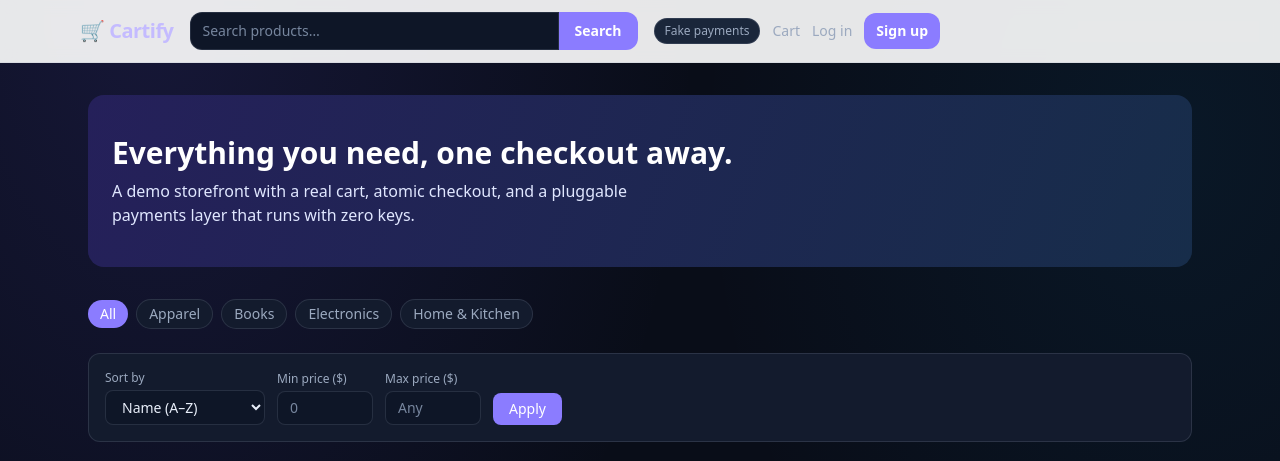
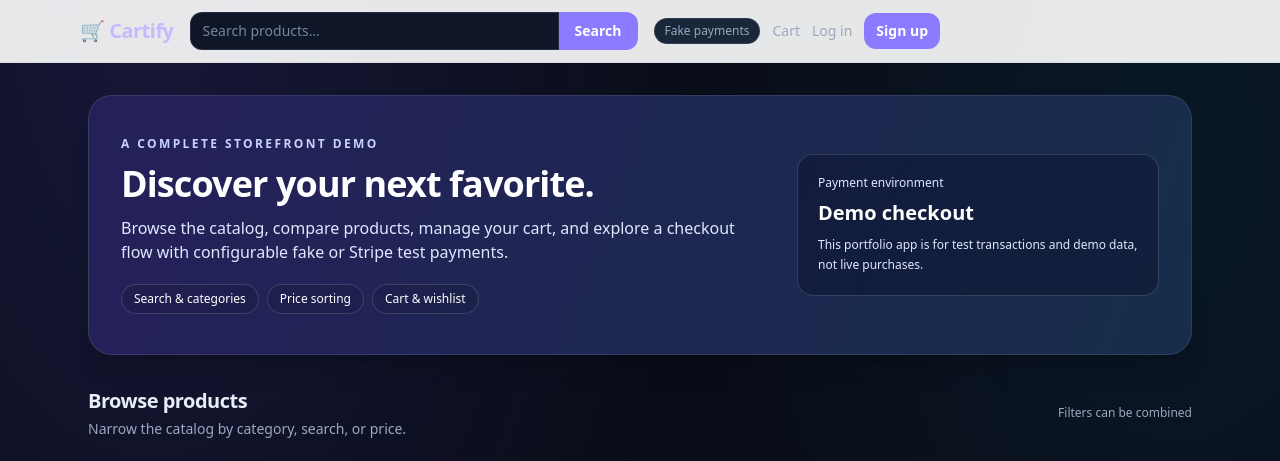
Before and after one commit to Kushe602/E-Commerce-Payments-SaaS, a FastAPI app: page / in a window 1280 px wide. Shown: the top 461 px of the page. Run offline with FastAPI, Linux system fonts and the light colour scheme; data comes from the database, SQL or seed files in the repository; some libraries are stand-ins or nearby versions.

Commit message:
Improve Cartify storefront hierarchy and filter guidance

```diff
--- a/app/templates/index.html
+++ b/app/templates/index.html
@@ -1,74 +1,90 @@
 {% extends 'base.html' %}
 {% block title %}Shop · {{ app_name }}{% endblock %}
 {% block content %}
-<section class="mb-8">
-  <div class="rounded-2xl bg-gradient-to-r from-indigo-600 to-violet-600 px-6 py-10 text-white">
-    <h1 class="text-3xl font-black">Everything you need, one checkout away.</h1>
-    <p class="mt-2 max-w-xl text-indigo-100">A demo storefront with a real cart, atomic checkout, and a
-      pluggable payments layer that runs with zero keys.</p>
+<section class="mb-8 grid gap-8 overflow-hidden rounded-3xl border border-slate-700 bg-gradient-to-r px-6 py-8 shadow-xl shadow-black/10 sm:px-8 sm:py-10 lg:grid-cols-[1fr_auto] lg:items-center">
+  <div>
+    <p class="mb-3 text-xs font-bold uppercase tracking-[.2em] text-indigo-200">A complete storefront demo</p>
+    <h1 class="max-w-3xl text-3xl font-black leading-tight tracking-tight text-white sm:text-4xl">Discover your next favorite.</h1>
+    <p class="mt-3 max-w-2xl text-sm leading-7 text-indigo-100 sm:text-base">Browse the catalog, compare products, manage your cart, and explore a checkout flow with configurable fake or Stripe test payments.</p>
+    <div class="mt-5 flex flex-wrap gap-2 text-xs font-medium">
+      <span class="rounded-full border border-white/15 bg-black/10 px-3 py-1.5 text-white">Search & categories</span>
+      <span class="rounded-full border border-white/15 bg-black/10 px-3 py-1.5 text-white">Price sorting</span>
+      <span class="rounded-full border border-white/15 bg-black/10 px-3 py-1.5 text-white">Cart & wishlist</span>
+    </div>
+  </div>
+  <div class="rounded-2xl border border-white/15 bg-slate-950/30 p-5 lg:min-w-48">
+    <p class="text-xs font-medium text-indigo-100">Payment environment</p>
+    <p class="mt-2 text-xl font-bold text-white">{{ 'Stripe test mode' if payments_mode == 'stripe' else 'Demo checkout' }}</p>
+    <p class="mt-2 max-w-xs text-xs leading-5 text-indigo-100">This portfolio app is for test transactions and demo data, not live purchases.</p>
   </div>
 </section>
 
+<div class="mb-6 flex flex-wrap items-center justify-between gap-3">
+  <div><h2 class="text-xl font-bold tracking-tight">Browse products</h2><p class="mt-1 text-sm text-slate-500">Narrow the catalog by category, search, or price.</p></div>
+  <span class="text-xs text-slate-500">Filters can be combined</span>
+</div>
 <div class="mb-6 flex flex-wrap items-center gap-2">
-  <a href="/" class="rounded-full px-3 py-1 text-sm font-medium {{ 'bg-indigo-600 text-white' if not active_category else 'bg-white border border-slate-200 text-slate-600 hover:border-indigo-300' }}">All</a>
+  <a href="/" class="rounded-full px-3 py-1.5 text-sm font-medium {{ 'bg-indigo-600 text-white' if not active_category else 'border border-slate-200 bg-white text-slate-600 hover:border-indigo-300' }}">All categories</a>
   {% for c in categories %}
-    <a href="/?category={{ c.slug }}" class="rounded-full px-3 py-1 text-sm font-medium {{ 'bg-indigo-600 text-white' if active_category == c.slug else 'bg-white border border-slate-200 text-slate-600 hover:border-indigo-300' }}">{{ c.name }}</a>
+    <a href="/?category={{ c.slug }}" class="rounded-full px-3 py-1.5 text-sm font-medium {{ 'bg-indigo-600 text-white' if active_category == c.slug else 'border border-slate-200 bg-white text-slate-600 hover:border-indigo-300' }}">{{ c.name }}</a>
   {% endfor %}
 </div>
 
-<form method="get" action="/" class="mb-6 flex flex-wrap items-end gap-3 rounded-xl border border-slate-200 bg-white p-4">
+<form method="get" action="/" class="mb-6 flex flex-wrap items-end gap-4 rounded-2xl border border-slate-200 bg-white p-4 shadow-sm">
   {% if q %}<input type="hidden" name="q" value="{{ q }}">{% endif %}
   {% if active_category %}<input type="hidden" name="category" value="{{ active_category }}">{% endif %}
-  <label class="flex flex-col text-xs font-medium text-slate-500">Sort by
-    <select name="sort" class="mt-1 rounded-lg border border-slate-300 px-3 py-1.5 text-sm text-slate-900 focus:border-indigo-500 focus:outline-none">
+  <label class="flex flex-col text-xs font-semibold text-slate-500">Sort by
+    <select name="sort" class="mt-1 rounded-xl border border-slate-300 px-3 py-2 text-sm text-slate-900 focus:border-indigo-500 focus:outline-none">
       <option value="name" {{ 'selected' if sort == 'name' else '' }}>Name (A–Z)</option>
       <option value="newest" {{ 'selected' if sort == 'newest' else '' }}>Newest</option>
       <option value="price_asc" {{ 'selected' if sort == 'price_asc' else '' }}>Price: low to high</option>
       <option value="price_desc" {{ 'selected' if sort == 'price_desc' else '' }}>Price: high to low</option>
     </select>
   </label>
-  <label class="flex flex-col text-xs font-medium text-slate-500">Min price ($)
-    <input type="text" name="min_price" inputmode="decimal" value="{{ min_price }}" placeholder="0"
-           class="mt-1 w-24 rounded-lg border border-slate-300 px-3 py-1.5 text-sm focus:border-indigo-500 focus:outline-none">
+  <label class="flex flex-col text-xs font-semibold text-slate-500">Minimum price ($)
+    <input type="text" name="min_price" inputmode="decimal" value="{{ min_price }}" placeholder="0" class="mt-1 w-28 rounded-xl border border-slate-300 px-3 py-2 text-sm focus:border-indigo-500 focus:outline-none">
   </label>
-  <label class="flex flex-col text-xs font-medium text-slate-500">Max price ($)
-    <input type="text" name="max_price" inputmode="decimal" value="{{ max_price }}" placeholder="Any"
-           class="mt-1 w-24 rounded-lg border border-slate-300 px-3 py-1.5 text-sm focus:border-indigo-500 focus:outline-none">
+  <label class="flex flex-col text-xs font-semibold text-slate-500">Maximum price ($)
+    <input type="text" name="max_price" inputmode="decimal" value="{{ max_price }}" placeholder="Any" class="mt-1 w-28 rounded-xl border border-slate-300 px-3 py-2 text-sm focus:border-indigo-500 focus:outline-none">
   </label>
-  <button class="rounded-lg bg-indigo-600 px-4 py-1.5 text-sm font-medium text-white hover:bg-indigo-700">Apply</button>
+  <button class="rounded-xl bg-indigo-600 px-4 py-2 text-sm font-semibold text-white hover:bg-indigo-700">Apply filters</button>
   {% if sort != 'name' or min_price or max_price %}
-    <a href="/{{ '?category=' ~ active_category if active_category else '' }}" class="text-sm text-slate-500 hover:text-indigo-600">Reset</a>
+    <a href="/{{ '?category=' ~ active_category if active_category else '' }}" class="text-sm font-medium text-slate-500 hover:text-indigo-600">Reset filters</a>
   {% endif %}
 </form>
 
-{% if q %}<p class="mb-4 text-sm text-slate-500">Results for “{{ q }}”</p>{% endif %}
-
+{% if q %}<p class="mb-4 text-sm text-slate-500">Search results for “{{ q }}”</p>{% endif %}
 {% if products %}
-<div class="grid grid-cols-1 gap-6 sm:grid-cols-2 lg:grid-cols-3">
+<div class="grid grid-cols-1 gap-5 sm:grid-cols-2 lg:grid-cols-3">
   {% for p in products %}
-  <div class="group flex flex-col overflow-hidden rounded-2xl border border-slate-200 bg-white shadow-sm transition hover:shadow-md">
-    <a href="/products/{{ p.slug }}" class="block aspect-[3/2] overflow-hidden bg-slate-100">
-      {% if p.image_url %}<img src="{{ p.image_url }}" alt="{{ p.name }}" loading="lazy" class="h-full w-full object-cover transition group-hover:scale-105">{% endif %}
+  <article class="group flex flex-col overflow-hidden rounded-2xl border border-slate-200 bg-white shadow-sm transition duration-200 hover:-translate-y-1 hover:border-indigo-400/40 hover:shadow-xl hover:shadow-black/20">
+    <a href="/products/{{ p.slug }}" class="block aspect-[3/2] overflow-hidden bg-slate-100" aria-label="View {{ p.name }}">
+      {% if p.image_url %}<img src="{{ p.image_url }}" alt="{{ p.name }}" loading="lazy" class="h-full w-full object-cover transition duration-300 group-hover:scale-105">{% else %}<div class="grid h-full place-items-center text-4xl text-slate-500" aria-hidden="true">◇</div>{% endif %}
     </a>
-    <div class="flex flex-1 flex-col p-4">
+    <div class="flex flex-1 flex-col p-5">
       <h3 class="font-semibold"><a href="/products/{{ p.slug }}" class="hover:text-indigo-600">{{ p.name }}</a></h3>
-      <p class="mt-1 line-clamp-2 flex-1 text-sm text-slate-500">{{ p.description }}</p>
-      <div class="mt-3 flex items-center justify-between">
-        <span class="text-lg font-bold">{{ p.price_cents | money }}</span>
+      <p class="mt-2 line-clamp-3 flex-1 text-sm leading-6 text-slate-500">{{ p.description }}</p>
+      <div class="mt-4 flex items-center justify-between gap-3 border-t border-slate-200 pt-4">
+        <div><p class="text-lg font-bold">{{ p.price_cents | money }}</p><p class="mt-1 text-xs {{ 'text-emerald-300' if p.stock > 0 else 'text-slate-500' }}">{{ 'In stock' if p.stock > 0 else 'Currently sold out' }}</p></div>
         {% if p.stock > 0 %}
           <form hx-post="/cart/add" hx-target="#cart-badge" hx-swap="outerHTML">
             <input type="hidden" name="product_id" value="{{ p.id }}">
-            <button class="rounded-lg bg-indigo-600 px-3 py-1.5 text-sm font-medium text-white hover:bg-indigo-700">Add to cart</button>
+            <button class="rounded-xl bg-indigo-600 px-3.5 py-2 text-sm font-semibold text-white hover:bg-indigo-700">Add to cart <span aria-hidden="true">+</span></button>
           </form>
         {% else %}
-          <span class="rounded-lg bg-slate-100 px-3 py-1.5 text-sm text-slate-400">Sold out</span>
+          <span class="rounded-xl border border-slate-200 px-3 py-2 text-sm text-slate-500">Sold out</span>
         {% endif %}
       </div>
     </div>
-  </div>
+  </article>
   {% endfor %}
 </div>
 {% else %}
-<p class="rounded-xl border border-dashed border-slate-300 bg-white p-10 text-center text-slate-500">No products found.</p>
+<div class="rounded-2xl border border-dashed border-slate-700 bg-slate-900/70 px-5 py-12 text-center">
+  <span class="mx-auto grid h-12 w-12 place-items-center rounded-2xl bg-indigo-500/10 text-2xl">⌕</span>
+  <h3 class="mt-4 font-semibold">No matching products</h3>
+  <p class="mt-2 text-sm text-slate-500">Try another search term, broaden your price range, or clear the category filter.</p>
+  <a href="/" class="mt-4 inline-flex rounded-xl border border-slate-600 px-4 py-2 text-sm font-semibold hover:border-indigo-400">Clear filters</a>
+</div>
 {% endif %}
 {% endblock %}
```
